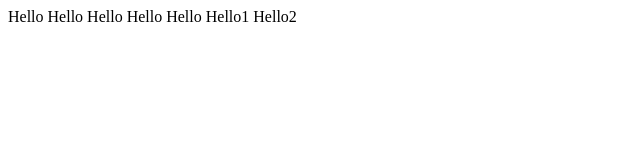
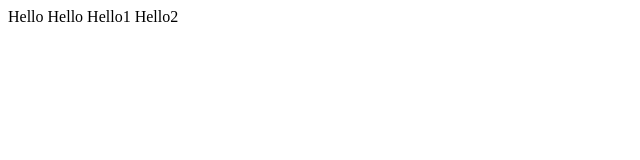
Before and after one commit to LeTruongLam/GitDemo, a plain HTML site: page index.html in a window 1280 px wide. Shown: the whole page, without its empty margins (0-640 px from the left). Drawn offline with Linux system fonts and the light colour scheme.

Commit message:
add file

```diff
--- a/index.html
+++ b/index.html
@@ -8,9 +8,6 @@
   <body>
     <span> Hello </span>
     <span> Hello </span>
-    <span> Hello </span>
-    <span> Hello </span>
-    <span> Hello </span>
     <span> Hello1 </span>
     <span> Hello2 </span>
   </body>
```
